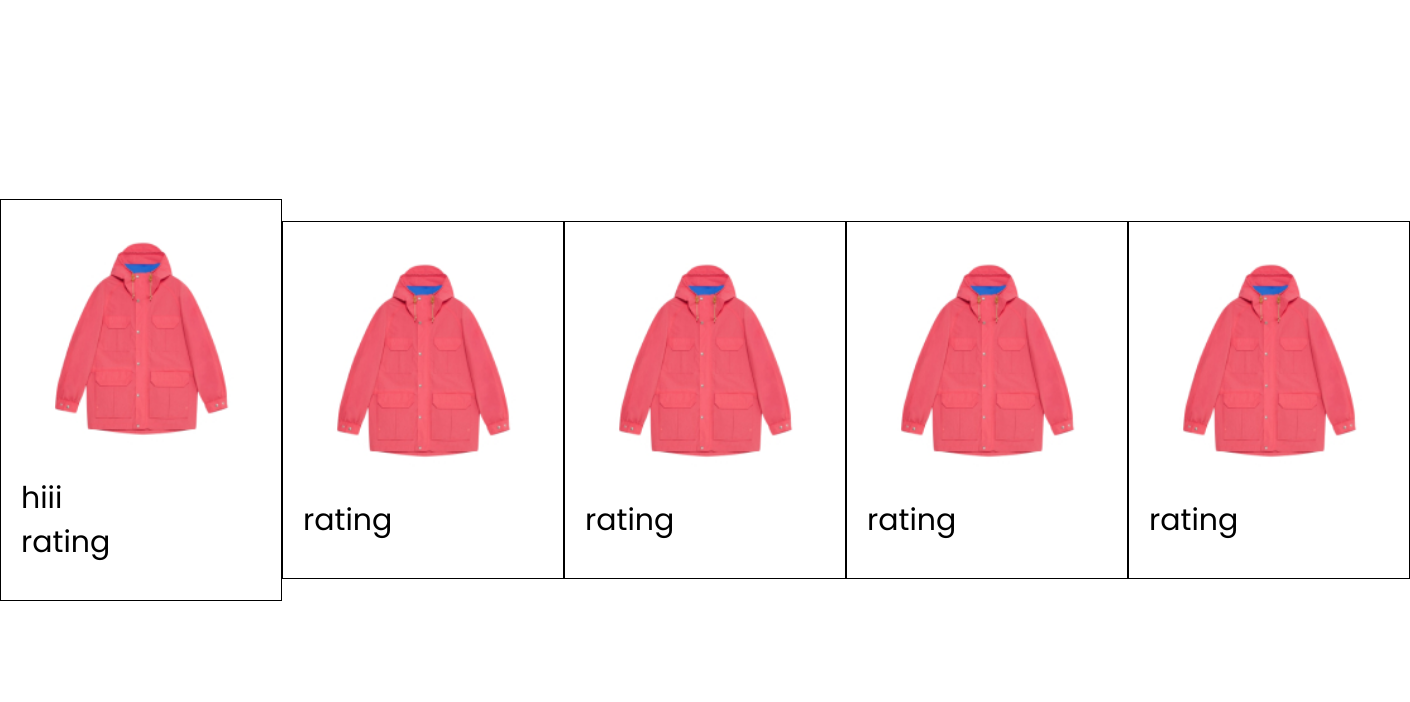
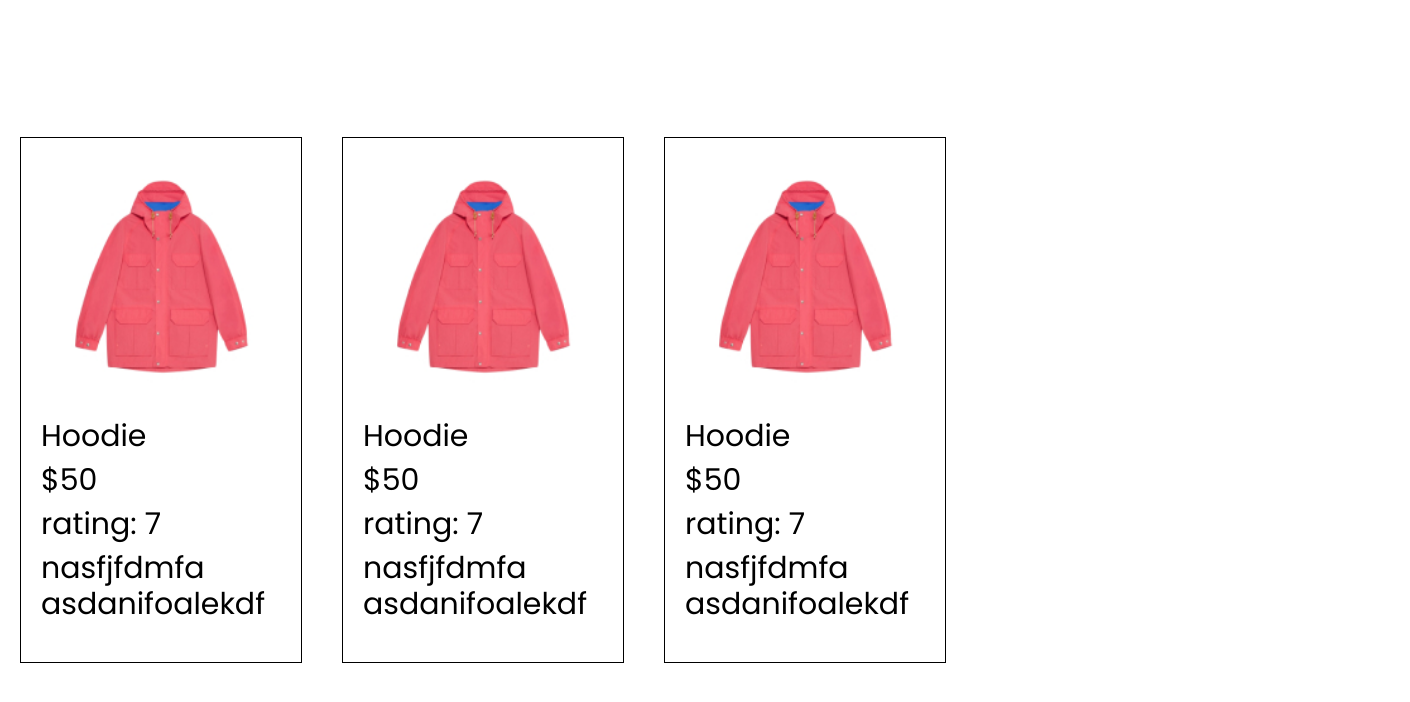
Before and after one commit to Rabbitshah/GDSC-Workshop, a React (Create React App) app in the folder ReactJS/demo/: page /home in a window 1280 px wide. Shown: the top 702 px of the page, 1410 px wide, since content can reach past the window. Built offline with nearby package versions, Linux system fonts and the light colour scheme.

Commit message:
commit three

```diff
--- a/ReactJS/demo/src/components/Cart.jsx
+++ b/ReactJS/demo/src/components/Cart.jsx
@@ -1,10 +1,11 @@
 import React from 'react'
-import image from '../assets/Image1.jpg'
+// import image from '../assets/Image1.jpg'
 
 
-const Card = ({image,title,price,rating}) => {
-  return (
-      <div className=' h-screen w-screen flex flex-col items-center justify-center'>
+const Card = ({data}) => {
+    const {image, title, price, rating, keywords } = data;
+    return (
+        <div className=' h-screen p-5 flex flex-col items-center justify-center'>
         <div  className=' border border-black/100 p-5'>
             <div className='h-60 w-60'>
                 <img src={image} className='h-full w-full' alt="" />
@@ -12,7 +13,12 @@ const Card = ({image,title,price,rating}) => {
             <div className='my-5 text-3xl space-y-2'>
                 <p>{title}</p>
                 <p>{price}</p>
-                <p>rating {rating}</p>
+                <p>rating: {rating}</p>
+                <div>{keywords.map((i,index) =>(
+                    <div key={index}>
+                    <p>{i}</p>
+                    </div>
+                ))}</div>
             </div>
         </div>
     </div>
--- a/ReactJS/demo/src/screens/HomePage.jsx
+++ b/ReactJS/demo/src/screens/HomePage.jsx
@@ -2,14 +2,50 @@ import React from 'react'
 import image from '../assets/Image1.jpg'
 import Card from '../components/Cart'
 
+const data = [
+    {
+        id:1,
+        image: image,
+        title: "Hoodie",
+        price: "$50",
+        rating: "7",
+        keywords:[
+            "nasfjfdmfa",
+            "asdanifoalekdf"
+        ]
+    },
+    {
+        id:2,
+        image: image,
+        title: "Hoodie",
+        price:" $50",
+        rating: "7",
+        keywords:[
+            "nasfjfdmfa",
+            "asdanifoalekdf"
+        ]
+    },
+    {
+        id:3,
+        image: image,
+        title: "Hoodie",
+        price: "$50",
+        rating: "7",
+        keywords:[
+            "nasfjfdmfa",
+            "asdanifoalekdf"
+        ]
+    },
+]
+
 const HomePage = () => {
   return (
     <div className='flex flex-row'>
-        <Card image={image} title={"hiii"}/>
-        <Card image={image}/>
-        <Card image={image}/>
-        <Card image={image}/>
-        <Card image={image}/>
+        {data.map((item,index) => (
+            <div key={index}>
+                <Card data={item}/>
+            </div>
+        ))}
     </div>
 
   )
```
